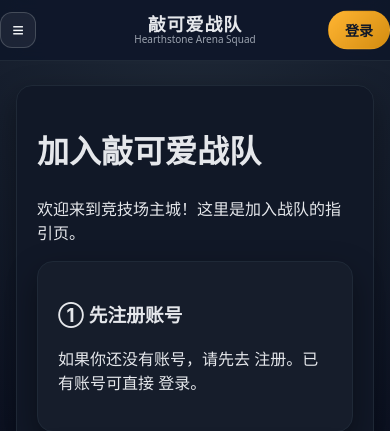
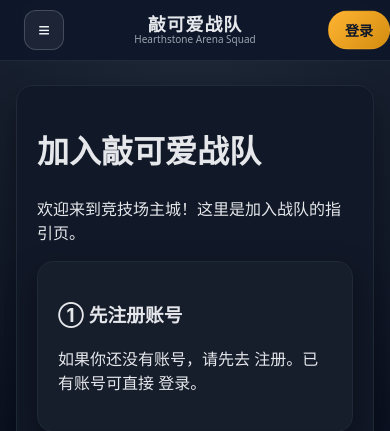
Before and after one commit to maoge55/qiaoketai_zhandui, a FastAPI app: page /join in a window 390 px wide. Shown: the top 431 px of the page. Run offline with FastAPI, Linux system fonts and the light colour scheme; parts of the project's set-up code (start-up, migrations or seed data) failed here and were passed over; some libraries are stand-ins or nearby versions.

Commit message:
修复bug

```diff
--- a/app/routers/pages.py
+++ b/app/routers/pages.py
@@ -16,8 +16,22 @@ from app.models import (
     UserProfile,
     UserRole,
 )
+import re
 
 templates = Jinja2Templates(directory="app/templates")
+
+# 自定义过滤器：去除 HTML 标签
+def strip_tags(value):
+    """去除 HTML 标签，只保留纯文本"""
+    if not value:
+        return ""
+    # 去除 HTML 标签
+    clean = re.sub(r'<[^>]+>', '', str(value))
+    # 去除多余空白
+    clean = re.sub(r'\s+', ' ', clean).strip()
+    return clean
+
+templates.env.filters['strip_tags'] = strip_tags
 
 router = APIRouter(include_in_schema=False)
 
--- a/app/static/css/main.css
+++ b/app/static/css/main.css
@@ -77,6 +77,9 @@ a {
   color: #f8fafc;
   font-size: 20px;
   cursor: pointer;
+  z-index: 100;
+  -webkit-tap-highlight-color: transparent;
+  touch-action: manipulation;
 }
 
 .qk-logo {
@@ -681,13 +684,20 @@ a {
     flex-wrap: wrap;
     height: 60px;
     gap: 8px;
-    padding: 0;
+    padding: 0 12px;
   }
 
   .qk-menu-toggle {
     display: inline-flex;
     align-items: center;
     justify-content: center;
+    position: relative;
+    z-index: 300;
+  }
+
+  .qk-menu-toggle:active {
+    background: rgba(255, 255, 255, 0.15);
+    transform: scale(0.95);
   }
 
   .qk-logo-main {
@@ -705,15 +715,18 @@ a {
     justify-content: center;
     position: relative;
     height: 100%;
+    overflow: visible;
   }
 
   .qk-menu-toggle {
     position: absolute;
-    left: 0;
+    left: 12px;
     top: 50%;
     transform: translateY(-50%);
-    width: 36px;
-    height: 36px;
+    width: 40px;
+    height: 40px;
+    min-width: 40px;
+    min-height: 40px;
   }
 
   .qk-logo {
--- a/app/templates/index.html
+++ b/app/templates/index.html
@@ -153,7 +153,7 @@
           {{ a.author.nickname if a.author else '未知' }} ·
           {{ a.created_at.strftime('%Y-%m-%d') }}
         </p>
-        <div class="article-excerpt article-excerpt-text">{{ (a.content[:160])|safe }}{% if a.content|length > 160 %}...{% endif %}</div>
+        <div class="article-excerpt article-excerpt-text">{{ (a.content|strip_tags)[:160] }}{% if (a.content|strip_tags)|length > 160 %}...{% endif %}</div>
       </article>
       {% else %}
       <p>暂无精选文章，快让大神们写几篇吧～</p>
```
